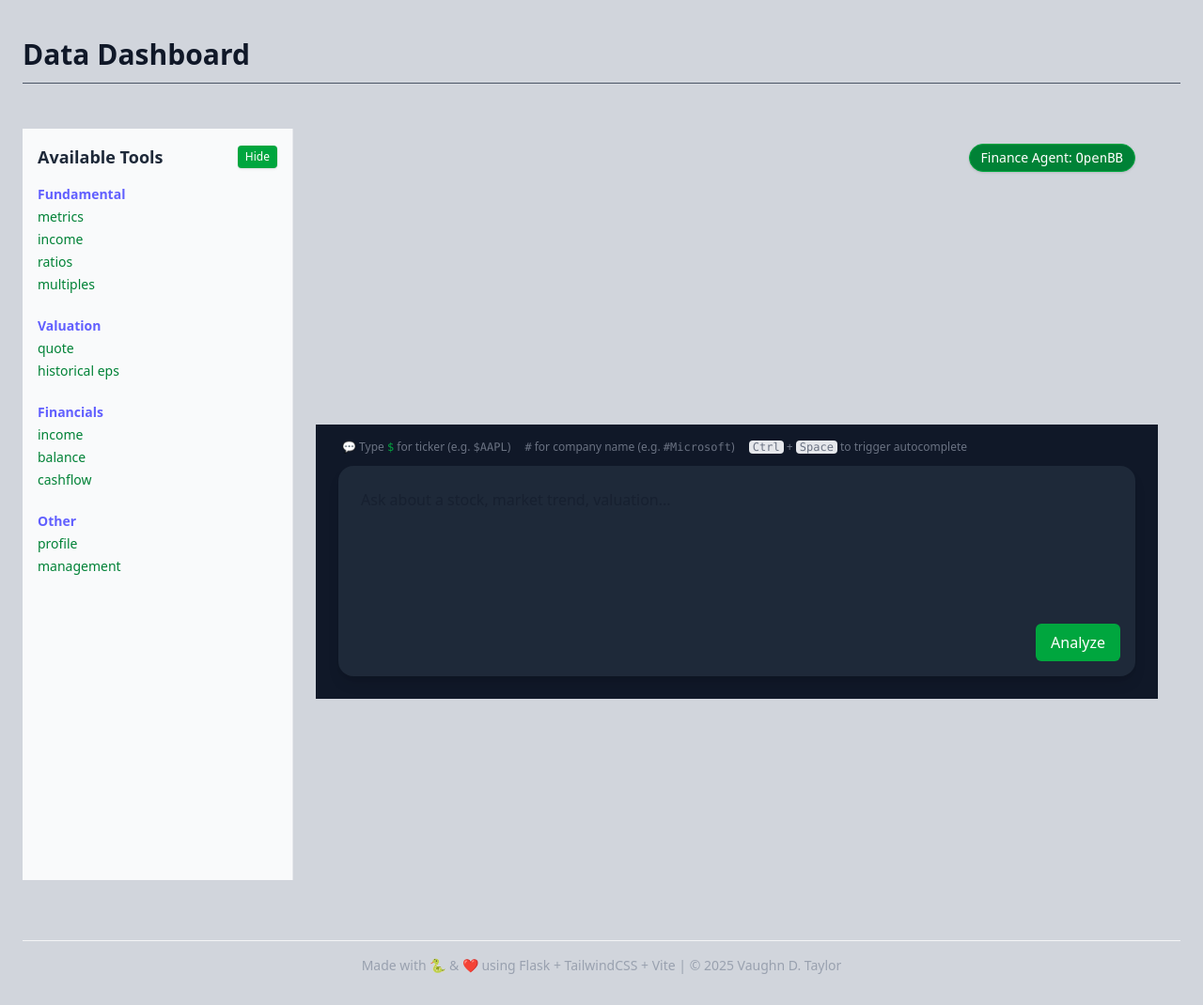
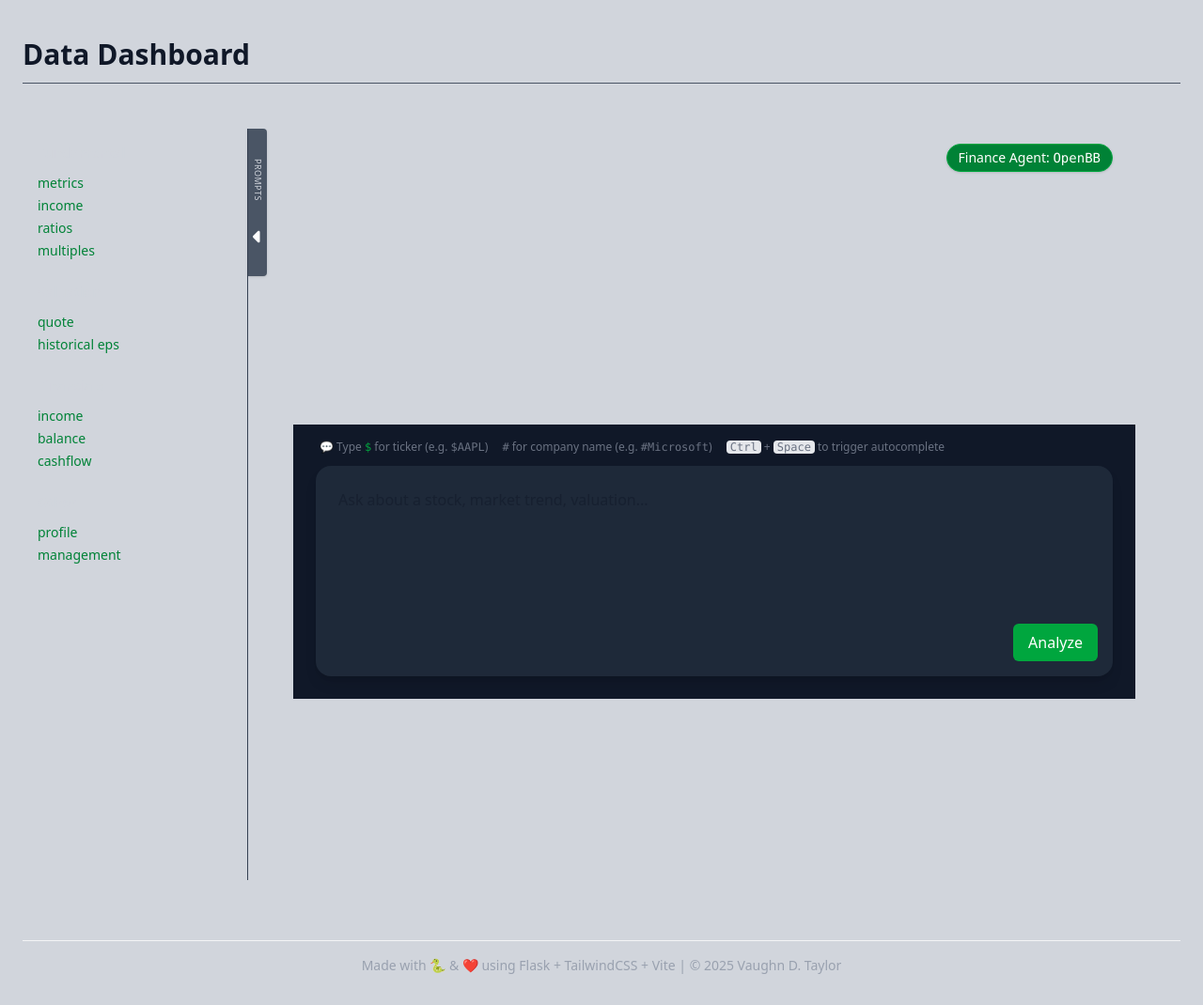
Before and after one commit to vaughn-taylor/python-playground, a Flask app: page / in a window 1280 px wide. Shown: the part 56-1126 px from the top of the page at 94% size. Run offline with Flask 3, Linux system fonts and the light colour scheme; style sheets or scripts are compiled from the project's sources.

Commit message:
ui updates

```diff
--- a/templates/index.html
+++ b/templates/index.html
@@ -5,59 +5,72 @@
 {% block content %}
 <div class="relative flex h-screen text-gray-900 dark:text-gray-100">
 
-    <button id="show-sidebar"
-        class="absolute top-4 left-4 z-50 bg-green-600 text-white text-xs px-2 py-1 rounded shadow hidden">
-        Show
-    </button>
+    <div id="toggle-wrapper"
+        class="absolute left-0 z-0 p-0 w-60 h-full border-r border-gray-700 transition duration-200 ease-in">
+        <button id="toggle-sidebar"
+            class="absolute top-0 -right-[21px] z-50 bg-gray-600 text-white text-xs px-0 py-8 rounded-tr rounded-br shadow">
+            <span class="sr-only">Hide</span>
+            <span class="text-[9px] mb-6 text-gray-300 uppercase tracking-wider font-medium"
+                style="writing-mode: vertical-rl;">prompts</span>
+            <svg xmlns="http://www.w3.org/2000/svg" viewBox="0 0 256 512" class="w-5 h-5 fill-white">
+                <path
+                    d="M9.4 278.6c-12.5-12.5-12.5-32.8 0-45.3l128-128c9.2-9.2 22.9-11.9 34.9-6.9s19.8 16.6 19.8 29.6l0 256c0 12.9-7.8 24.6-19.8 29.6s-25.7 2.2-34.9-6.9l-128-128z" />
+            </svg>
+        </button>
+        <button id="show-sidebar"
+            class="absolute top-0 left-0 z-50 bg-gray-600 text-white text-xs px-0 py-8 rounded-tr rounded-br shadow hidden">
+            <span class="sr-only">Show</span>
+            <span class="text-[9px] mb-6 text-gray-300 uppercase tracking-wider font-medium"
+                style="writing-mode: vertical-rl;">prompts</span>
+            <svg xmlns="http://www.w3.org/2000/svg" viewBox="0 0 256 512" class="w-5 h-5 fill-white">
+                <path
+                    d="M246.6 278.6c12.5-12.5 12.5-32.8 0-45.3l-128-128c-9.2-9.2-22.9-11.9-34.9-6.9s-19.8 16.6-19.8 29.6l0 256c0 12.9 7.8 24.6 19.8 29.6s25.7 2.2 34.9-6.9l128-128z" />
+            </svg>
+        </button>
+    </div>
 
     <!-- 🧰 Tool Sidebar -->
-    <div id="tool-sidebar"
-        class="block w-72 bg-gray-50 dark:bg-gray-900 border-r border-gray-200 dark:border-gray-700 p-4 overflow-y-auto">
-        <div class="flex justify-between items-center mb-4">
-            <h2 class="text-lg font-semibold text-gray-800 dark:text-gray-100">Available Tools</h2>
-            <button id="toggle-sidebar" class="bg-green-600 text-white text-xs px-2 py-1 rounded shadow">Hide</button>
-        </div>
-
+    <div id="tool-sidebar" class="block z-10 w-60 bg-transparen p-4 overflow-y-hidden overscroll-contain">
         <div class="space-y-6 text-sm">
             <div>
-                <h3 class="font-semibold text-indigo-500 mb-1">Fundamental</h3>
+                <h3 class="font-semibold text-gray-300 mb-3">Fundamental</h3>
                 <ul class="space-y-1">
-                    <li><button class="tool-suggestion text-green-700 hover:underline"
+                    <li><button class="tool-suggestion text-green-700 hover:text-white"
                             data-prompt="Show key metrics for {{symbol}}">metrics</button></li>
-                    <li><button class="tool-suggestion text-green-700 hover:underline"
+                    <li><button class="tool-suggestion text-green-700 hover:text-white"
                             data-prompt="Get the income statement for {{symbol}}">income</button></li>
-                    <li><button class="tool-suggestion text-green-700 hover:underline"
+                    <li><button class="tool-suggestion text-green-700 hover:text-white"
                             data-prompt="What are the financial ratios of {{symbol}}">ratios</button></li>
-                    <li><button class="tool-suggestion text-green-700 hover:underline"
+                    <li><button class="tool-suggestion text-green-700 hover:text-white"
                             data-prompt="Show valuation multiples for {{symbol}}">multiples</button></li>
                 </ul>
             </div>
             <div>
-                <h3 class="font-semibold text-indigo-500 mb-1">Valuation</h3>
+                <h3 class="font-semibold text-gray-300 mb-3">Valuation</h3>
                 <ul class="space-y-1">
-                    <li><button class="tool-suggestion text-green-700 hover:underline"
+                    <li><button class="tool-suggestion text-green-700 hover:text-white"
                             data-prompt="Get the latest stock quote for {{symbol}}">quote</button></li>
-                    <li><button class="tool-suggestion text-green-700 hover:underline"
+                    <li><button class="tool-suggestion text-green-700 hover:text-white"
                             data-prompt="Show historical EPS for {{symbol}}">historical eps</button></li>
                 </ul>
             </div>
             <div>
-                <h3 class="font-semibold text-indigo-500 mb-1">Financials</h3>
+                <h3 class="font-semibold text-gray-300 mb-3">Financials</h3>
                 <ul class="space-y-1">
-                    <li><button class="tool-suggestion text-green-700 hover:underline"
+                    <li><button class="tool-suggestion text-green-700 hover:text-white"
                             data-prompt="Income statement for {{symbol}}">income</button></li>
-                    <li><button class="tool-suggestion text-green-700 hover:underline"
+                    <li><button class="tool-suggestion text-green-700 hover:text-white"
                             data-prompt="Balance sheet for {{symbol}}">balance</button></li>
-                    <li><button class="tool-suggestion text-green-700 hover:underline"
+                    <li><button class="tool-suggestion text-green-700 hover:text-white"
                             data-prompt="Cash flow report for {{symbol}}">cashflow</button></li>
                 </ul>
             </div>
             <div>
-                <h3 class="font-semibold text-indigo-500 mb-1">Other</h3>
+                <h3 class="font-semibold text-gray-300 mb-3">Other</h3>
                 <ul class="space-y-1">
-                    <li><button class="tool-suggestion text-green-700 hover:underline"
+                    <li><button class="tool-suggestion text-green-700 hover:text-white"
                             data-prompt="Company profile for {{symbol}}">profile</button></li>
-                    <li><button class="tool-suggestion text-green-700 hover:underline"
+                    <li><button class="tool-suggestion text-green-700 hover:text-white"
                             data-prompt="List the current executives for {{symbol}}">management</button></li>
                 </ul>
             </div>
```
Also changed, not shown: frontend/js/chat.js (+26 -0 lines).
